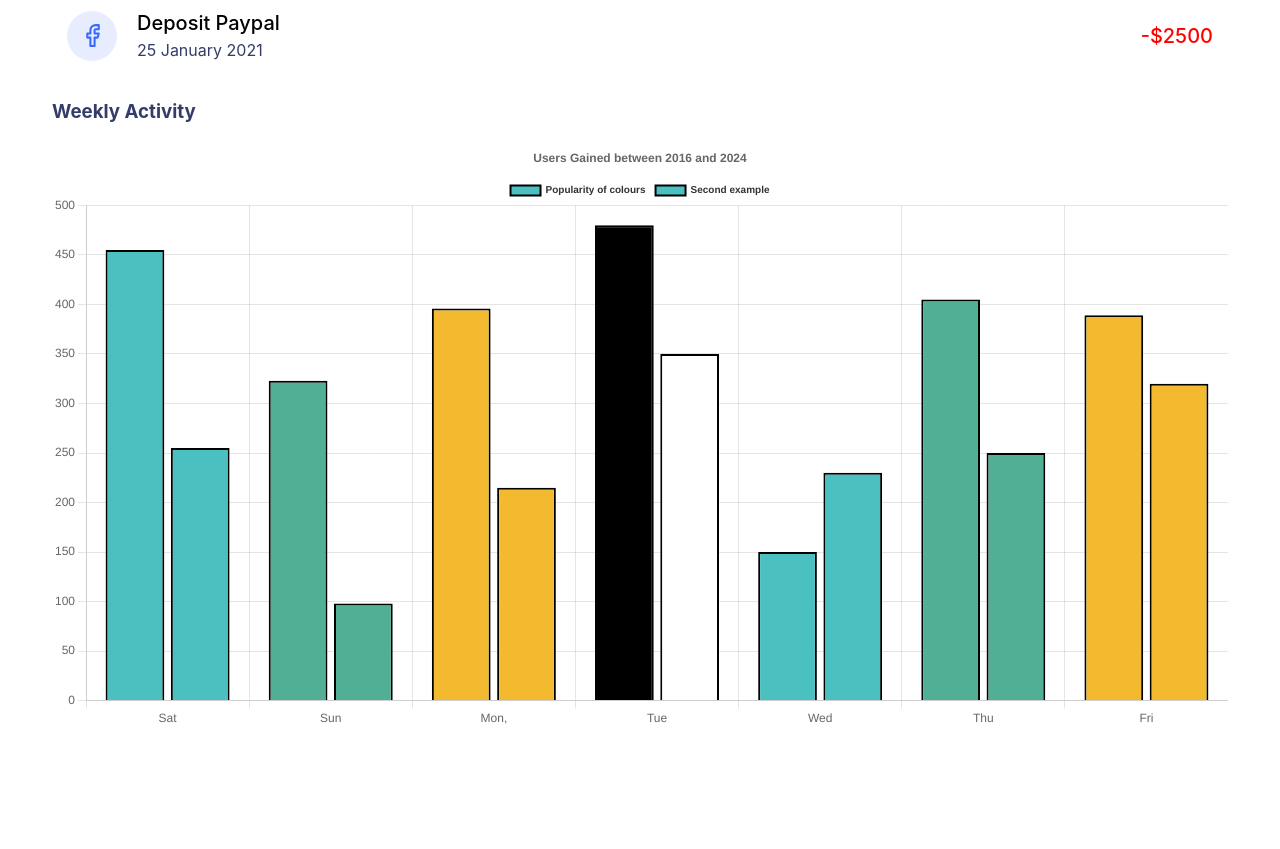
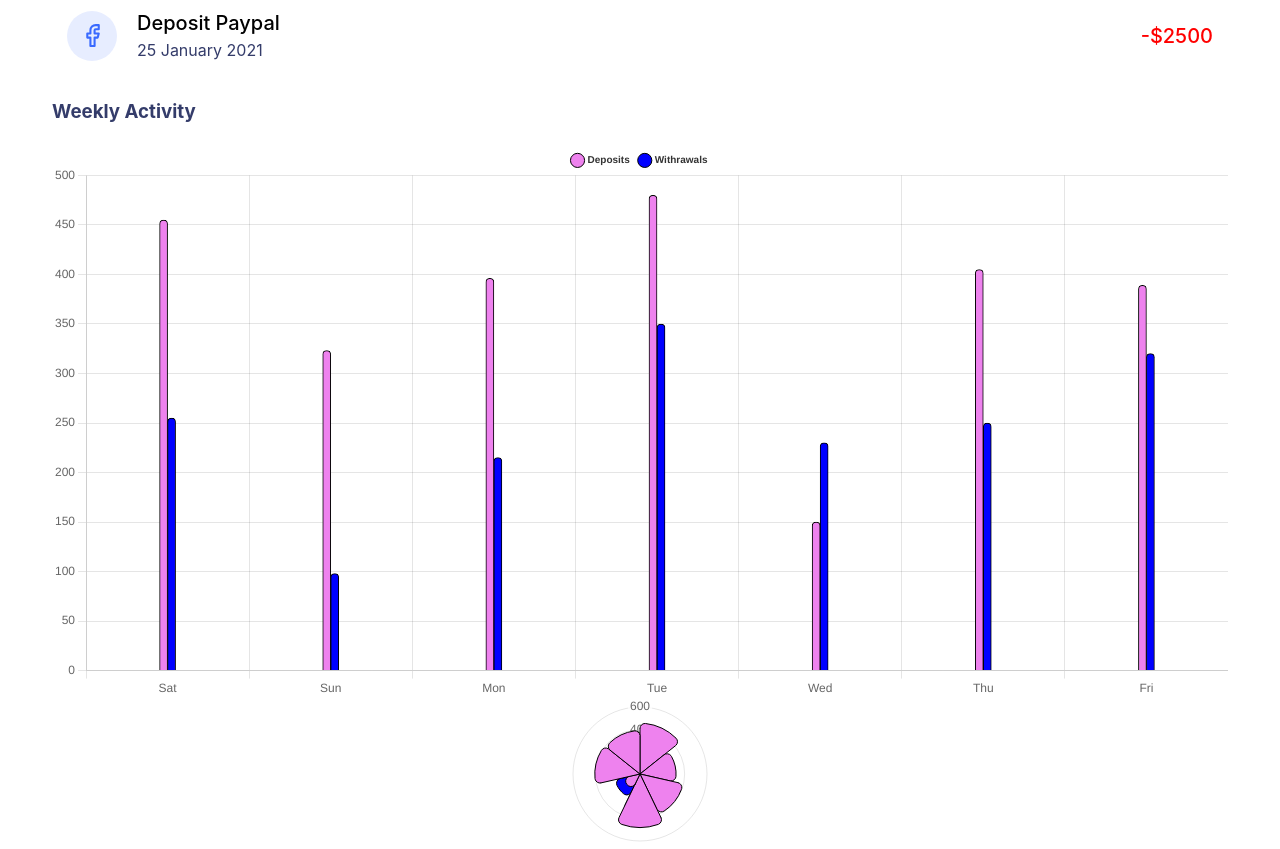
Before and after one commit to mizou9494/UI_Bank_Dashboard, a React (Create React App) app: page / in a window 1280 px wide. Shown: the part 572-1421 px from the top of the page. Before the commit the page ends 1301 px from the top, so only its background shows below. Built offline with nearby package versions, Linux system fonts and the light colour scheme.

Commit message:
working still with the charts

```diff
--- a/src/components/BarChart/BarChart.js
+++ b/src/components/BarChart/BarChart.js
@@ -13,17 +13,17 @@ function BarChart({ chartData }) {
           plugins: {
             title: {
               display: true,
-              text: 'Users Gained between 2016 and 2024'
             },
             legend: {
               display: true,
               labels: {
+                usePointStyle: true,
                 color: '#333',
                 font: {
                   size: 10,
                   weight: 'bold'
                 },
-                boxWidth: 30
+                boxWidth: 10
               }
             }
           }
@@ -36,6 +36,7 @@ function BarChart({ chartData }) {
 const ChartContainer = styled.div`
   display: grid;
   place-content: center;
+  margin-top: -30px;
 `
 
 export default BarChart;
--- /dev/null
+++ b/src/components/PolarChart/PolarChart.js
@@ -0,0 +1,29 @@
+import React from 'react';
+import styled from 'styled-components';
+
+import { PolarArea } from 'react-chartjs-2';
+
+function PolarChart({ chartData }) {
+  return (
+    <ChartContainer>
+      <PolarArea
+        data={chartData}
+        options={{
+          maintainAspectRatio: false,
+          plugins: {
+            legend: {
+              display: false
+            }
+          }
+        }}
+      />
+    </ChartContainer>
+  )
+}
+
+const ChartContainer = styled.div`
+  display: grid;
+  place-content: center;
+`
+
+export default PolarChart;
--- /dev/null
+++ b/src/components/PolarChart/index.js
@@ -0,0 +1,2 @@
+export * from './PolarChart';
+export { default } from './PolarChart';
--- a/src/components/WeeklyActivity/WeeklyActivity.js
+++ b/src/components/WeeklyActivity/WeeklyActivity.js
@@ -3,8 +3,8 @@ import React from 'react';
 import { Data } from '../../data';
 
 import styled from 'styled-components';
-import PieChart from '../PieChart/PieChart';
 import BarChart from '../BarChart/BarChart';
+import PolarChart from '../PolarChart/PolarChart';
 function WeeklyActivity() {
   const [chartData, setChartData] = React.useState({
     labels: Data.labels.map((label) => label),
@@ -13,27 +13,31 @@ function WeeklyActivity() {
         label: Data.datasets[0].label,
         data: Data.datasets[0].data,
         backgroundColor: [
-          "rgba(75,192,192,1)",
-          // &quot;#ecf0f1",
-          "#50AF95",
-          "#f3ba2f",
-          "#000000"
+          "violet",
+          "violet",
+          "violet",
+          "violet",
+          "violet"
         ],
         borderColor: "black",
-        borderWidth: 2
+        borderWidth: 1,
+        barThickness: 8,
+        borderRadius: 5,
       },
       {
         label: Data.datasets[1].label,
         data: Data.datasets[1].data,
         backgroundColor: [
-          "rgba(75,192,192,1)",
-          // &quot;#ecf0f1",
-          "#50AF95",
-          "#f3ba2f",
-          "#ffffff"
+          "blue",
+          "blue",
+          "blue",
+          "blue",
+          "blue"
         ],
         borderColor: "black",
-        borderWidth: 2
+        borderWidth: 1,
+        barThickness: 8,
+        borderRadius: 5
       }
     ]
   });
@@ -44,6 +48,7 @@ function WeeklyActivity() {
         <h3>Weekly Activity</h3>
       </SectionHead>
       <BarChart chartData={chartData} />
+      <PolarChart chartData={chartData} />
       {/* <PieChart chartData={chartData} /> */}
     </Wrapper>
   )
--- a/src/data.js
+++ b/src/data.js
@@ -1,11 +1,11 @@
 import { DollarSign, Facebook } from "react-feather"
 
 export const Data = {
-    labels: ['Sat', 'Sun', 'Mon,', 'Tue', 'Wed', 'Thu', 'Fri'],
+    labels: ['Sat', 'Sun', 'Mon', 'Tue', 'Wed', 'Thu', 'Fri'],
     // datasets is an array of objects where each object represents a set of data to display corresponding to the labels above. for brevity, we'll keep it at one object
     datasets: [
         {
-          label: 'Popularity of colours',
+          label: 'Deposits',
           data: [455, 323, 396, 480, 150, 405, 389],
           // you can set indiviual colors for each bar
           backgroundColor: [
@@ -16,7 +16,7 @@ export const Data = {
           borderWidth: 1,
         },
         {
-          label: 'Second example',
+          label: 'Withrawals',
           data: [255, 98, 215, 350, 230, 250, 320],
           // you can set indiviual colors for each bar
           backgroundColor: [
```
Also changed, not shown: src/components/Transaction/Transaction.js (line endings or trailing spaces).
